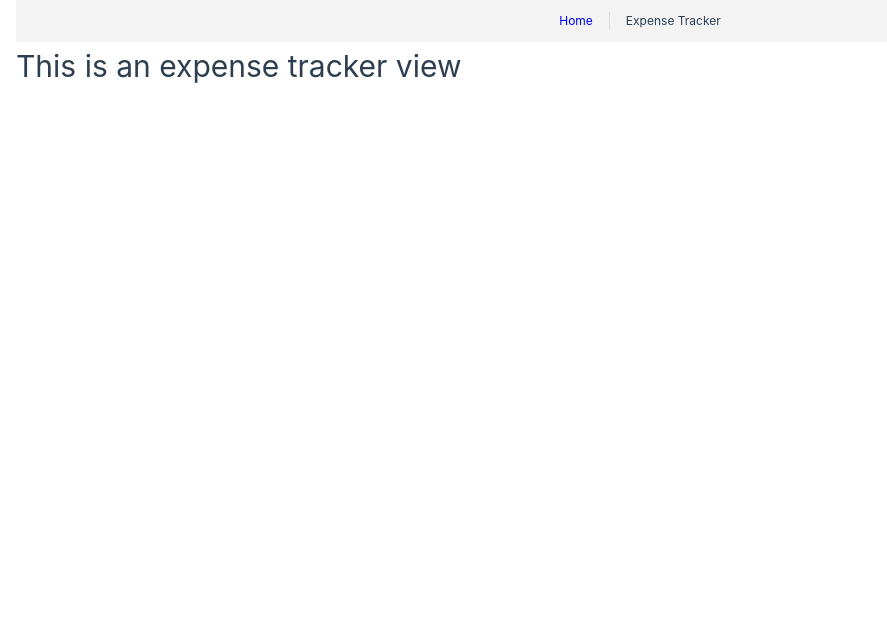
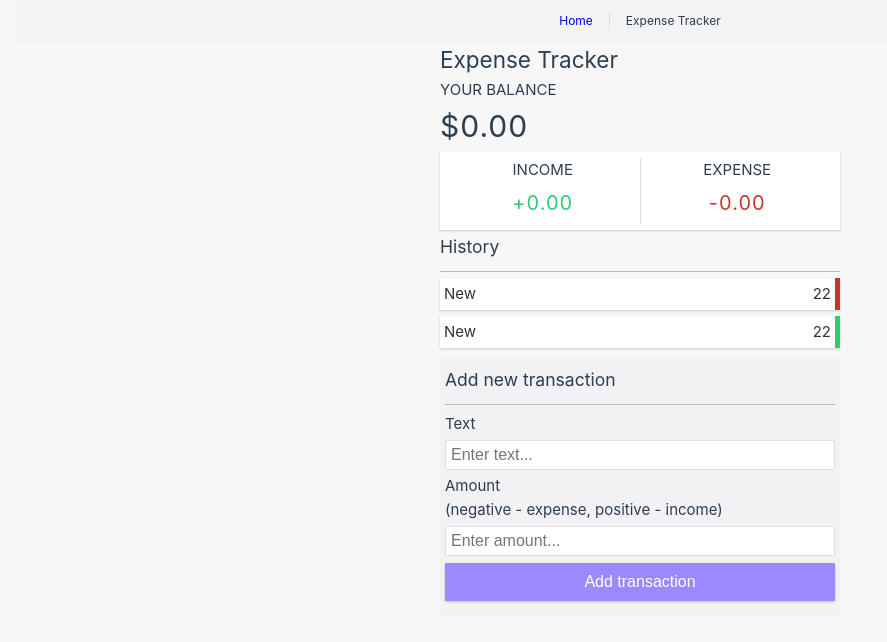
Before and after one commit to hassamulhaq/vue-expense-tracker, a Vue app: page /expense-tracker in a window 1280 px wide. Shown: the top 642 px of the page, without its empty margins (0-887 px from the left). Built offline with nearby package versions, Linux system fonts and the light colour scheme.

Commit message:
Expense components created and UI part is ready

```diff
--- a/src/assets/base.css
+++ b/src/assets/base.css
@@ -61,10 +61,12 @@
 body {
   color: var(--color-text);
   background: var(--color-background);
-    transition: color 0.5s,
+  transition:
+    color 0.5s,
     background-color 0.5s;
   line-height: 1.6;
-    font-family: Inter,
+  font-family:
+    Inter,
     -apple-system,
     BlinkMacSystemFont,
     'Segoe UI',
@@ -80,4 +82,8 @@
   text-rendering: optimizeLegibility;
   -webkit-font-smoothing: antialiased;
   -moz-osx-font-smoothing: grayscale;
+
+  background-color: #f7f7f7;
+  min-height: 100vh;
+  margin: 0;
 }
--- a/src/assets/main.css
+++ b/src/assets/main.css
@@ -1,4 +1,7 @@
 @import './base.css';
+:root {
+  --box-shadow: 0 1px 3px rgba(0, 0, 0, 0.07), 0 1px 2px rgba(0, 0, 0, 0.11);
+}
 
 #app {
   max-width: 1280px;
@@ -10,7 +13,8 @@
 a {
   text-decoration: none;
 }
-main a, .green {
+main a,
+.green {
   color: hsla(160, 100%, 37%, 1);
   transition: 0.4s;
   padding: 3px;
@@ -21,3 +25,138 @@
     background-color: hsla(160, 100%, 37%, 0.2);
   }
 }
+
+.container {
+  margin: 0 auto;
+  width: 400px;
+}
+
+h1 {
+  letter-spacing: 1px;
+  margin: 0;
+}
+
+h3 {
+  border-bottom: 1px solid #bbb;
+  padding-bottom: 10px;
+  margin: 3px 0 3px;
+}
+
+h4 {
+  margin: 0;
+  text-transform: uppercase;
+}
+
+.inc-exp-container {
+  background-color: #fff;
+  box-shadow: var(--box-shadow);
+  padding: 6px;
+  display: flex;
+  justify-content: space-between;
+  margin: 2px 0;
+}
+
+.inc-exp-container > div {
+  flex: 1;
+  text-align: center;
+}
+
+.inc-exp-container > div:first-of-type {
+  border-right: 1px solid #dedede;
+}
+
+.money {
+  font-size: 20px;
+  letter-spacing: 1px;
+  margin: 5px 0;
+}
+
+.money.plus {
+  color: #2ecc71;
+}
+
+.money.minus {
+  color: #c0392b;
+}
+
+label {
+  display: inline-block;
+  margin: 4px 0;
+}
+
+input[type='text'],
+input[type='number'] {
+  border: 1px solid #dedede;
+  border-radius: 2px;
+  display: block;
+  font-size: 16px;
+  padding: 5px;
+  width: 100%;
+}
+
+.add-transaction-wrapper {
+  background-color: hsla(260, 11%, 95%, 1);
+  padding: 5px;
+}
+.add-transaction-btn {
+  cursor: pointer;
+  background-color: #9c88ff;
+  box-shadow: var(--box-shadow);
+  color: #fff;
+  border: 0;
+  display: block;
+  font-size: 16px;
+  margin: 7px 0 10px;
+  padding: 10px;
+  width: 100%;
+}
+
+.btn:focus,
+.delete-btn:focus {
+  outline: 0;
+}
+
+.list {
+  list-style-type: none;
+  padding: 0;
+  margin-bottom: 10px;
+}
+
+.list li {
+  background-color: #fff;
+  box-shadow: var(--box-shadow);
+  color: #333;
+  display: flex;
+  justify-content: space-between;
+  position: relative;
+  padding: 4px;
+  margin: 6px 0;
+}
+
+.list li.plus {
+  border-right: 5px solid #2ecc71;
+}
+
+.list li.minus {
+  border-right: 5px solid #c0392b;
+}
+
+.delete-btn {
+  cursor: pointer;
+  background-color: #e74c3c;
+  border: 0;
+  color: #fff;
+  font-size: 10px;
+  line-height: 15px;
+  padding: 2px 5px;
+  position: absolute;
+  top: 50%;
+  left: 0;
+  transform: translate(-100%, -50%);
+  opacity: 0;
+  transition: opacity 0.3s ease;
+}
+
+.list li:hover .delete-btn {
+  opacity: 1;
+}
--- /dev/null
+++ b/src/components/ExpenseTracker/AddTransaction.vue
@@ -0,0 +1,29 @@
+<script setup lang="ts">
+const addTransaction = () => {
+  alert('addTransaction')
+}
+</script>
+
+<template>
+  <div>
+    <div class="add-transaction-wrapper">
+      <h3>Add new transaction</h3>
+      <form id="form" @submit.prevent="addTransaction">
+        <div class="form-control">
+          <label for="text">Text</label>
+          <input type="text" id="text" autocomplete="off" placeholder="Enter text..." />
+        </div>
+        <div class="form-control">
+          <label for="amount"
+            >Amount <br />
+            (negative - expense, positive - income)</label
+          >
+          <input autocomplete="off" type="text" id="amount" placeholder="Enter amount..." />
+        </div>
+        <button class="add-transaction-btn">Add transaction</button>
+      </form>
+    </div>
+  </div>
+</template>
+
+<style scoped></style>
--- /dev/null
+++ b/src/components/ExpenseTracker/Balance.vue
@@ -0,0 +1,10 @@
+<script setup lang="ts"></script>
+
+<template>
+  <div>
+    <h4>Your Balance</h4>
+    <h1 id="balance">$0.00</h1>
+  </div>
+</template>
+
+<style scoped></style>
--- /dev/null
+++ b/src/components/ExpenseTracker/Header.vue
@@ -0,0 +1,9 @@
+<script setup lang="ts"></script>
+
+<template>
+  <div>
+    <h2>Expense Tracker</h2>
+  </div>
+</template>
+
+<style scoped></style>
--- /dev/null
+++ b/src/components/ExpenseTracker/IncomeExpenses.vue
@@ -0,0 +1,16 @@
+<script setup lang="ts"></script>
+
+<template>
+  <div class="inc-exp-container">
+    <div>
+      <h4>Income</h4>
+      <p id="money-plus" class="money plus">+0.00</p>
+    </div>
+    <div>
+      <h4>Expense</h4>
+      <p id="money-minus" class="money minus">-0.00</p>
+    </div>
+  </div>
+</template>
+
+<style scoped></style>
--- /dev/null
+++ b/src/components/ExpenseTracker/TransactionList.vue
@@ -0,0 +1,19 @@
+<script setup lang="ts"></script>
+
+<template>
+  <div>
+    <h3>History</h3>
+    <ul id="list" class="list">
+      <li class="minus">
+        New <span>22</span>
+        <button class="delete-btn" @click="$emit('deleteExpenseRecord', '101')">x</button>
+      </li>
+      <li class="plus">
+        New <span>22</span>
+        <button class="delete-btn">x</button>
+      </li>
+    </ul>
+  </div>
+</template>
+
+<style scoped></style>
--- a/src/views/ExpenseTrackerView.vue
+++ b/src/views/ExpenseTrackerView.vue
@@ -1,9 +1,18 @@
 <template>
-  <div class="">
-    <h1>This is an expense tracker view</h1>
+  <div class="container">
+    <Header />
+    <Balance />
+    <IncomeExpenses />
+    <TransactionList />
+    <AddTransaction />
   </div>
 </template>
 
-<style>
-
-</style>
+<style></style>
+<script setup lang="ts">
+import Balance from '@/components/ExpenseTracker/Balance.vue'
+import IncomeExpenses from '@/components/ExpenseTracker/IncomeExpenses.vue'
+import TransactionList from '@/components/ExpenseTracker/TransactionList.vue'
+import AddTransaction from '@/components/ExpenseTracker/AddTransaction.vue'
+import Header from '@/components/ExpenseTracker/Header.vue'
+</script>
```
Lines whose indentation alone changed are shown as unchanged.
